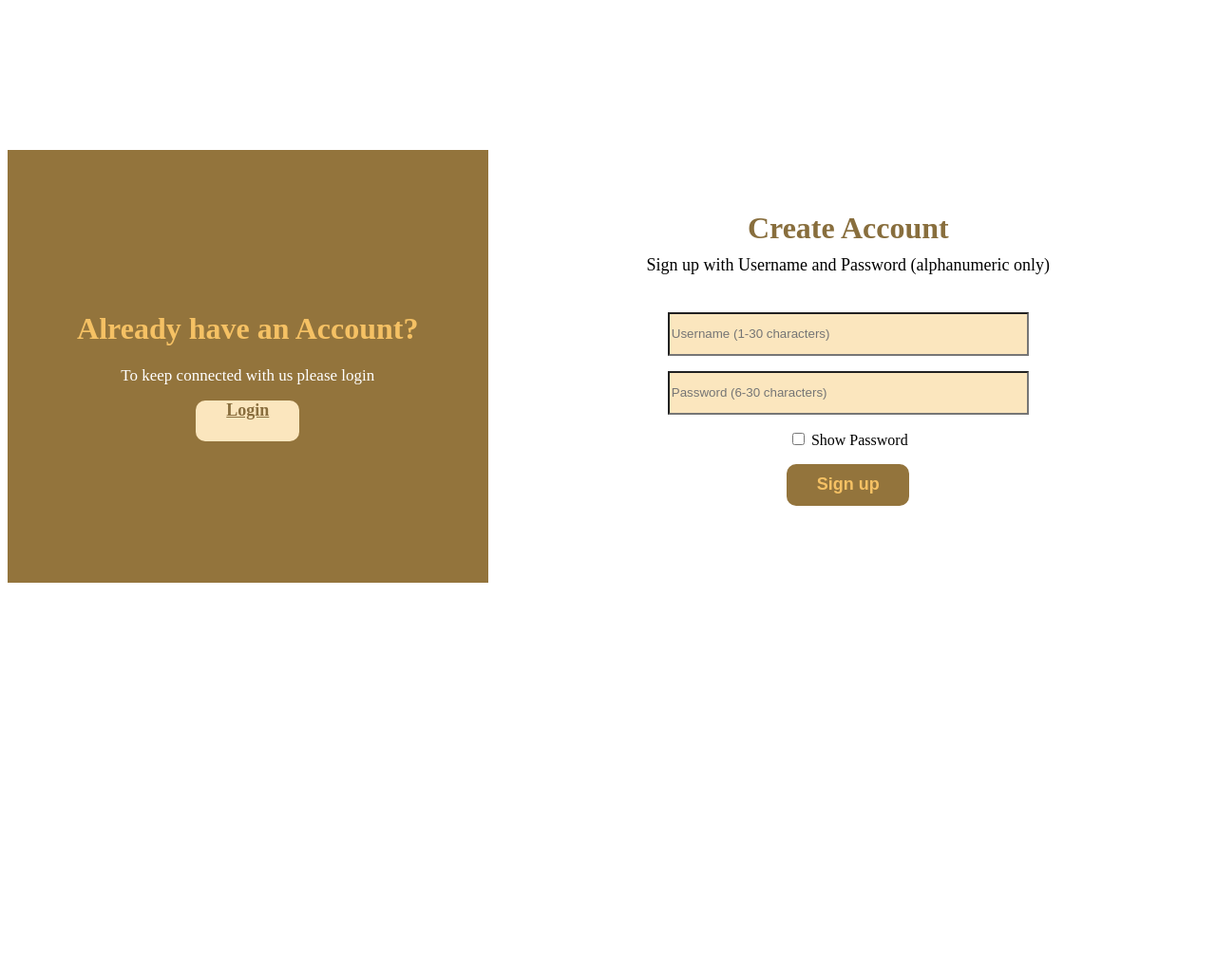
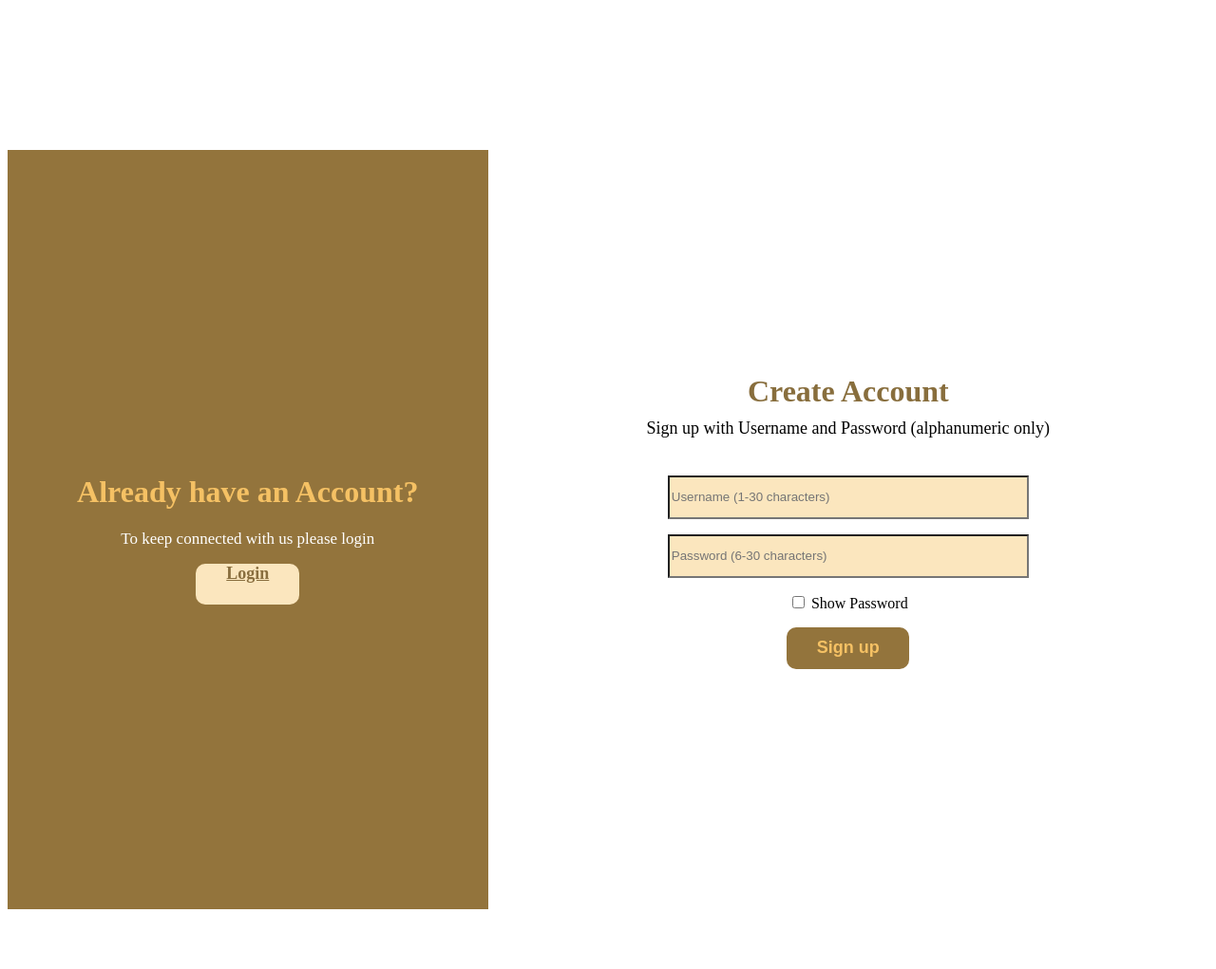
Before and after one commit to cnmeow/cnote, a PHP site: page /mvc/views/pages/signup.php in a window 1280 px wide. Shown: the whole page at 95% size. Before the commit the page ends 614 px from the top, so only its background shows below. Run offline with PHP 8.4, Linux system fonts and the light colour scheme; the template is opened without the code that fills it, so the values that code supplies are empty; some libraries are stand-ins or nearby versions.

Commit message:
Increase container height in signup

```diff
--- a/public/css/signup.css
+++ b/public/css/signup.css
@@ -1,6 +1,6 @@
 .containerContent {
   width: 100%;
-  height: 456px;
+  height: 800px;
   display: flex;
   margin-top: 0px;
   align-items: flex-start;
```
